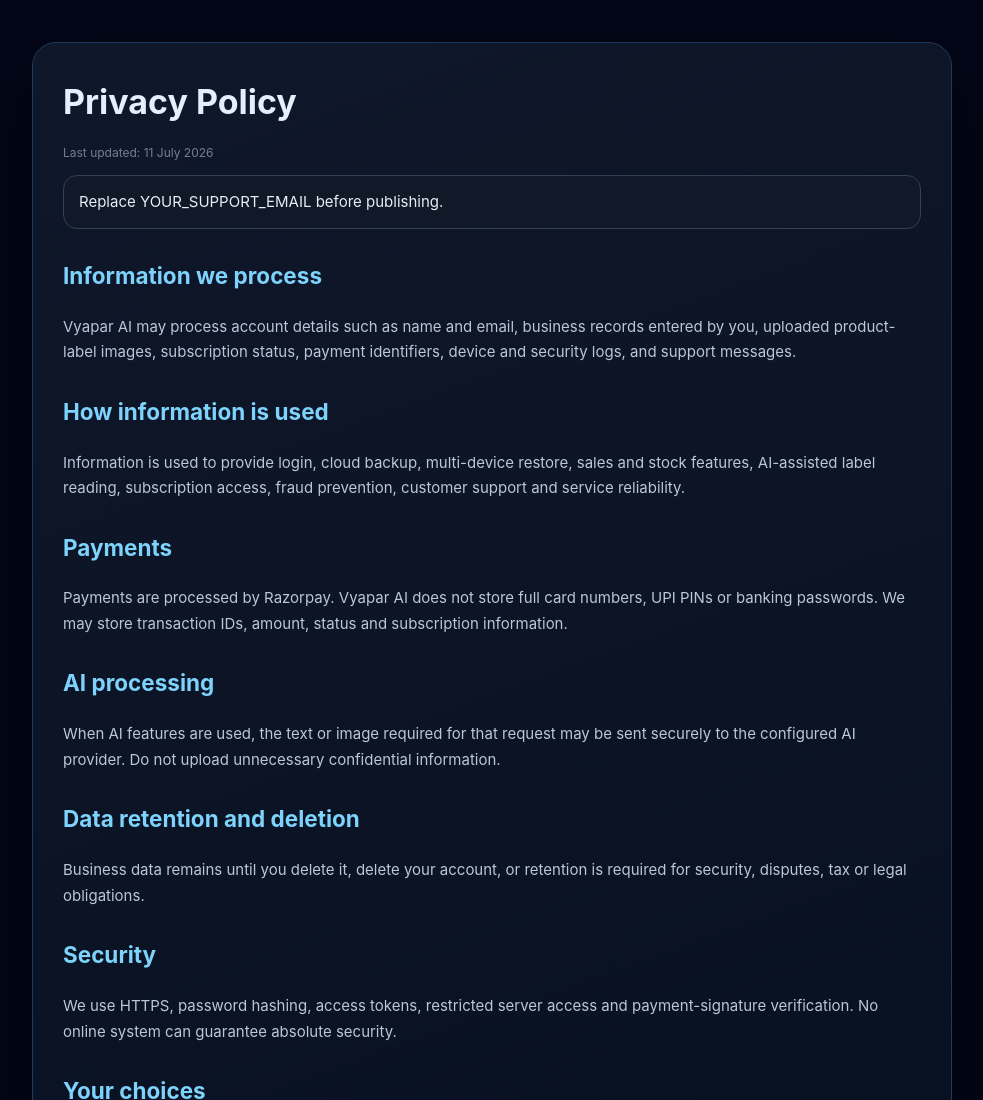
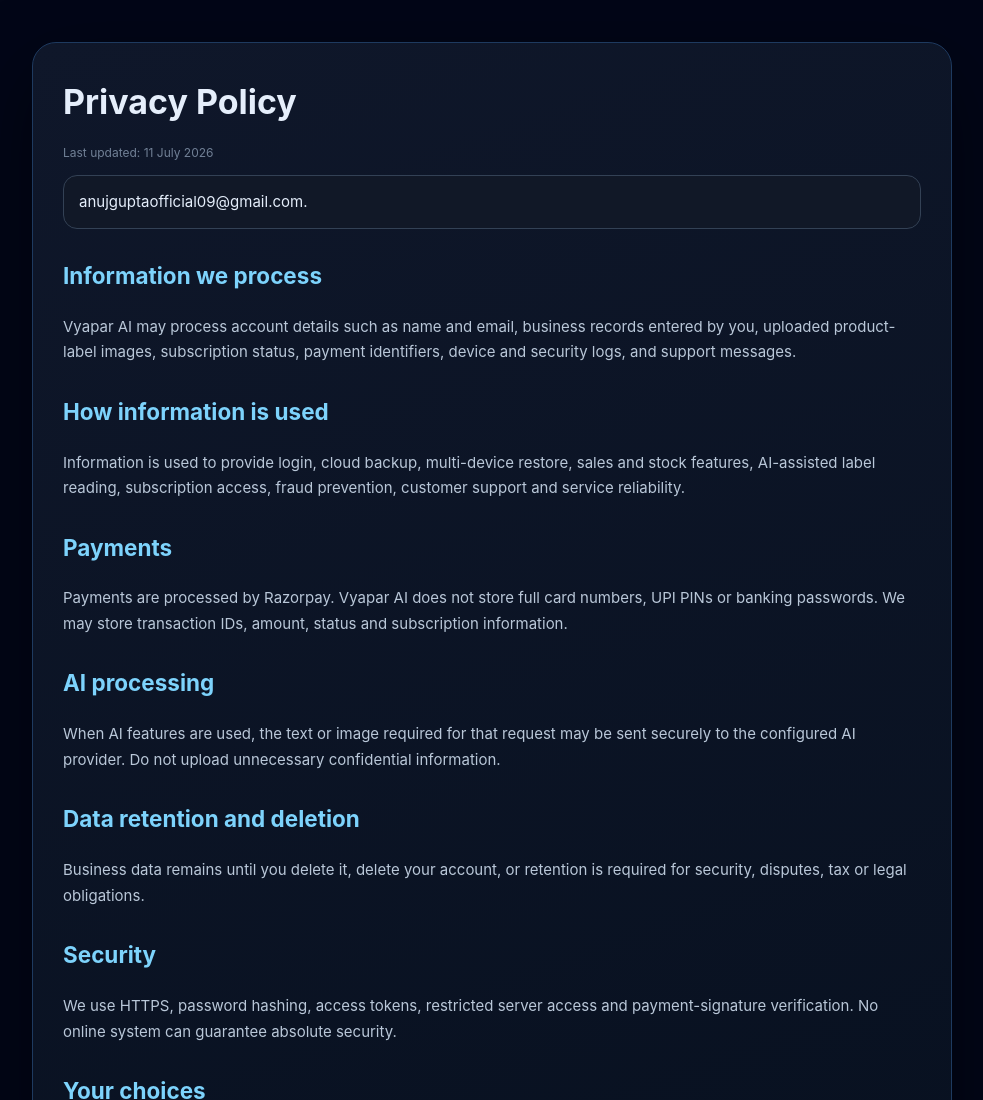
Before and after one commit to artishoepalace-oss/Vyapar-AI-Frontend, a plain HTML site: page web/privacy.html in a window 1280 px wide. Shown: the top 1100 px of the page, without its empty margins (148-1131 px from the left). Drawn offline with Linux system fonts and the light colour scheme.

Commit message:
Update privacy.html

```diff
--- a/web/privacy.html
+++ b/web/privacy.html
@@ -19,9 +19,8 @@
     </p>
 
     <div class="notice">
-      Replace YOUR_SUPPORT_EMAIL before publishing.
+      anujguptaofficial09@gmail.com.
     </div>
-
     <h2>Information we process</h2>
 
     <p>
```
